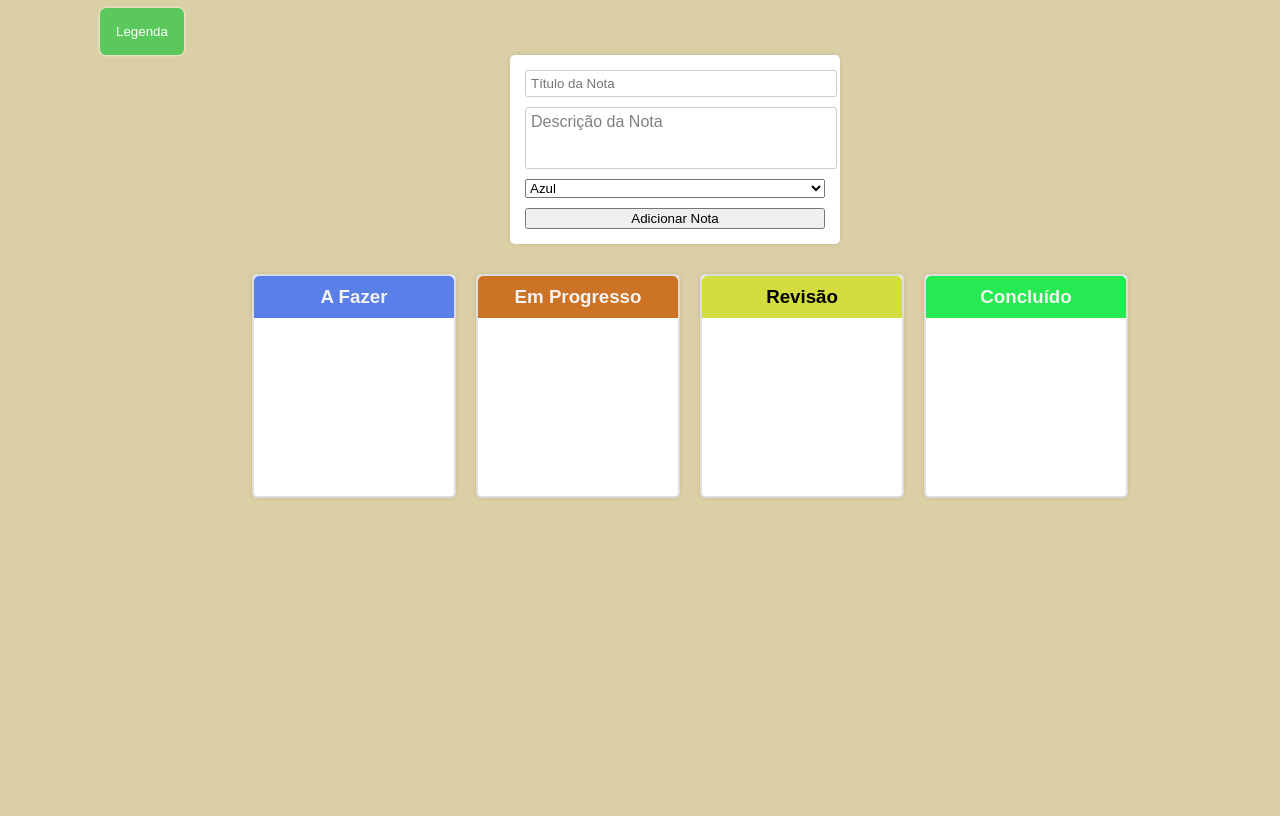
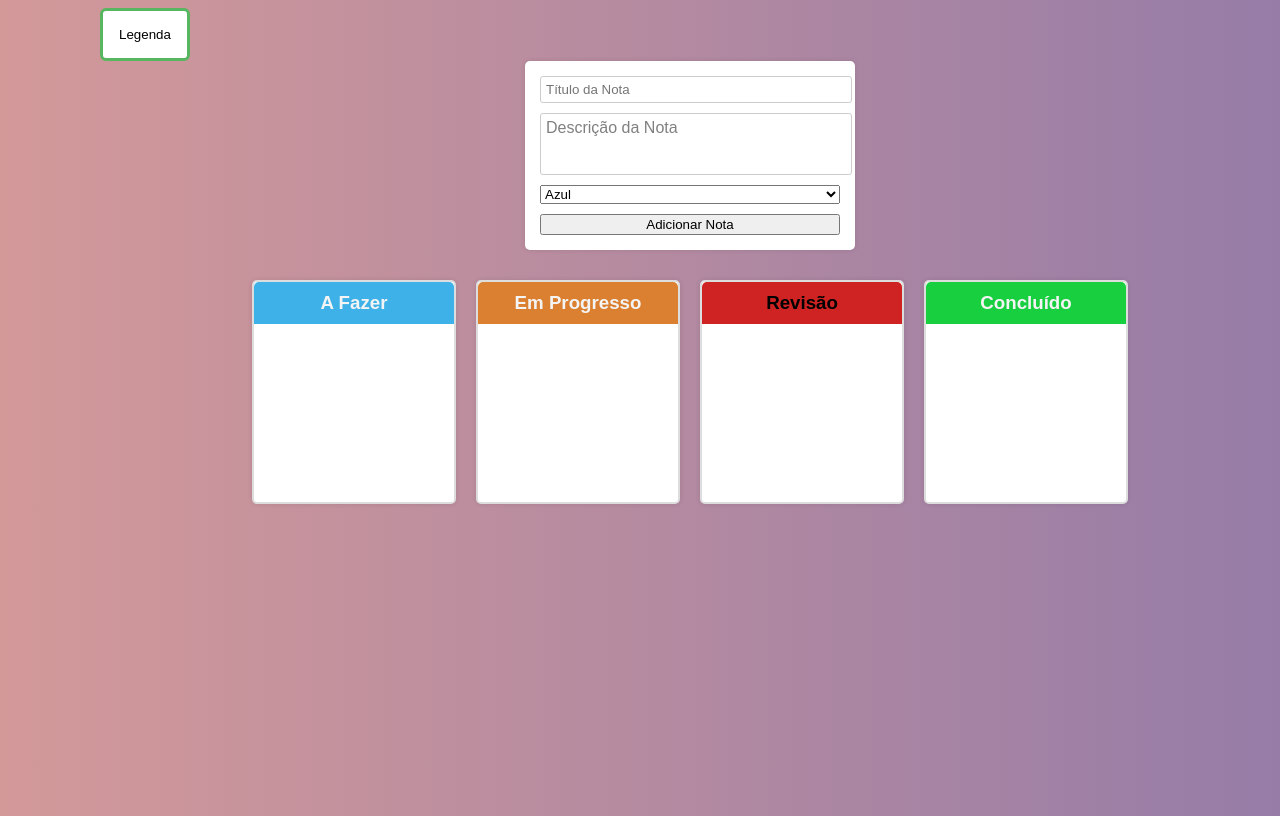
Before and after one commit to PedroMarcioDev/Projeto-Kanban, a plain HTML site: page Kanban/index.html in a window 1280 px wide. Drawn offline with Linux system fonts and the light colour scheme.

Commit message:
cores
gradient e shadows

```diff
--- a/Kanban/estilo.css
+++ b/Kanban/estilo.css
@@ -4,7 +4,7 @@ body {
     justify-content: flex;
     align-items: flex;
     height: 100vh;
-    background-color: #dbd0a5;
+    background-image: linear-gradient(to right , rgba(211, 153, 153) , rgb(150, 124, 167));
     flex-direction: column;
     margin-left: 100px;
 }
@@ -43,17 +43,17 @@ body {
     /*border-bottom: 2px solid #ddd;*/
 }
 
-.column:nth-child(1) h3 {background: rgba(58, 103, 228, 0.84);}
-.column:nth-child(2) h3 {background: rgba(203, 112, 32, 0.973);}
-.column:nth-child(3) h3 {background: rgb(211, 221, 64); color: black;}
-.column:nth-child(4) h3 {background: rgb(38, 234, 81);}
+.column:nth-child(1) h3 {background: rgba(43, 171, 230, 0.909);}
+.column:nth-child(2) h3 {background: rgba(218, 125, 43, 0.973);}
+.column:nth-child(3) h3 {background: rgb(207, 35, 35); color: black;}
+.column:nth-child(4) h3 {background: rgb(24, 207, 64);}
 
 .task {
     background: rgb(194, 226, 236);
     margin-bottom: 10px ;
     padding: 10px;
     cursor: grab;
-    border: 1px solid #ccc;
+    border: 1px solid #111010;
     border-radius: 5px;
     text-align: left;
     font-size: 15px;
@@ -79,7 +79,7 @@ body {
     padding: 15px;
     border-radius: 5px;
     box-shadow: 0 0 5px rgba(0, 0, 0, 0.1);
-    margin-left: 350px;
+    margin-left: 380px;
 }
 .note-form input, .editable {
     width: 100%;
@@ -98,17 +98,19 @@ body {
 }
 
 .dropbtn{
-    color: rgb(255, 255, 255);
-    background-color: rgb(90,200, 90);
+    color: rgb(0, 0, 0);
+    background-color: rgb(255, 255, 255);
     padding: 16px;
     border-radius: 6px;
     border: none;
-    box-shadow: 0 0 3px;
+    box-shadow:3px;
+    border: solid rgb(88, 181, 96) ;
 }
 
 .dropbtn:hover{
-    background-color: rgba(79, 165, 79, 0.746);
-
+    background-color: rgb(88, 181, 96);
+    color: white;
+    box-shadow: 0 8px 10px 0 rgba(186, 186, 186, 0.1);
 }
 
 .dropbtn:hover +.dropdown-content {
@@ -124,7 +126,7 @@ body {
 .dropdown-content{
     display: none;
     position: absolute;
-    background-color: #f0e4d6;
+    background-color: #fffffffc;
     min-width: 90px;
     box-shadow: 0px 8px 16px 0px;
     padding: 12px 16px;
```
